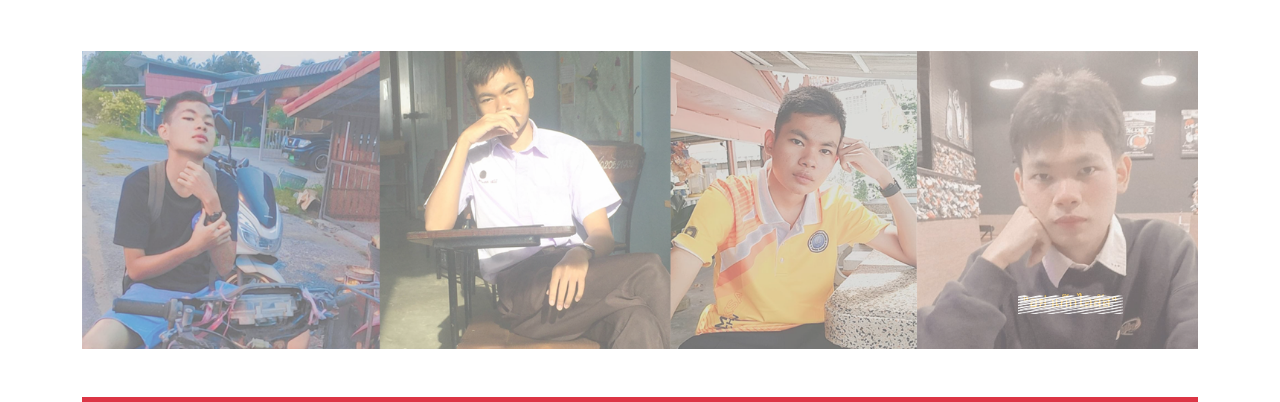
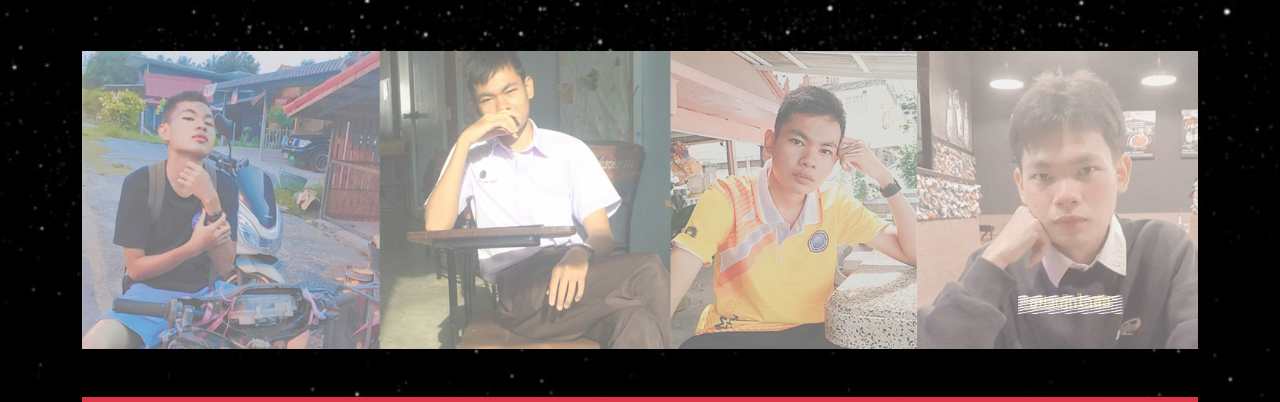
Before and after one commit to Nierukochan/Nier-s-portfolio, a plain HTML site: page index.html in a window 1280 px wide. Shown: the part 282-684 px from the top of the page. Drawn offline with nearby package versions, Linux system fonts and the light colour scheme; the site is published under a folder, as on GitHub Pages, so addresses that start at the root find nothing; a web font is replaced by a local one.

Commit message:
Update style.css

```diff
--- a/css/style.css
+++ b/css/style.css
@@ -2,7 +2,7 @@
 
 body {
 
-  background-image:url("/assets/BG22.png");
+  background-image:url("../assets/BG22.png");
   background-size:cover;
   background-repeat:no-repeat;
   background-attachment:fixed;
```
